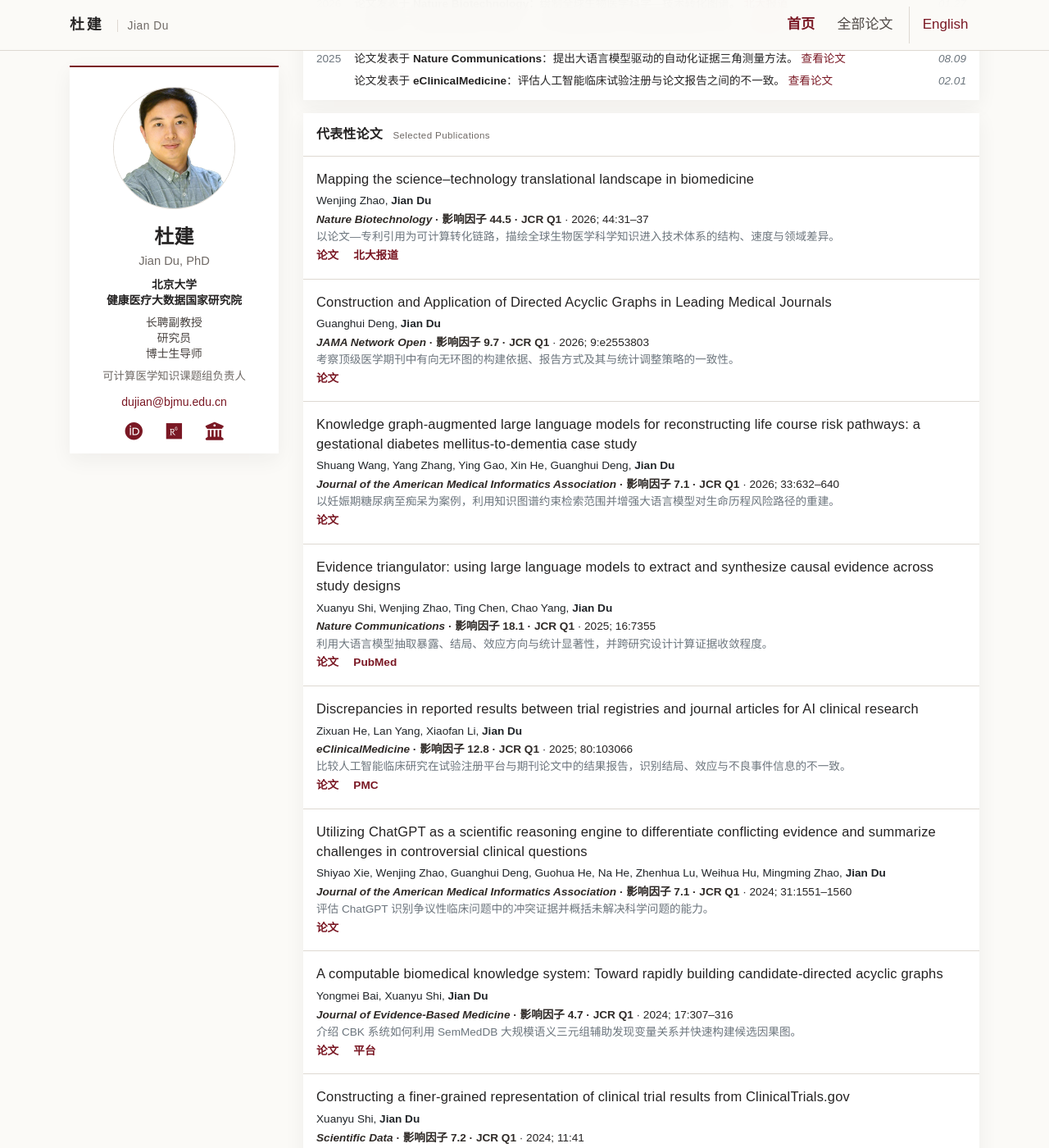
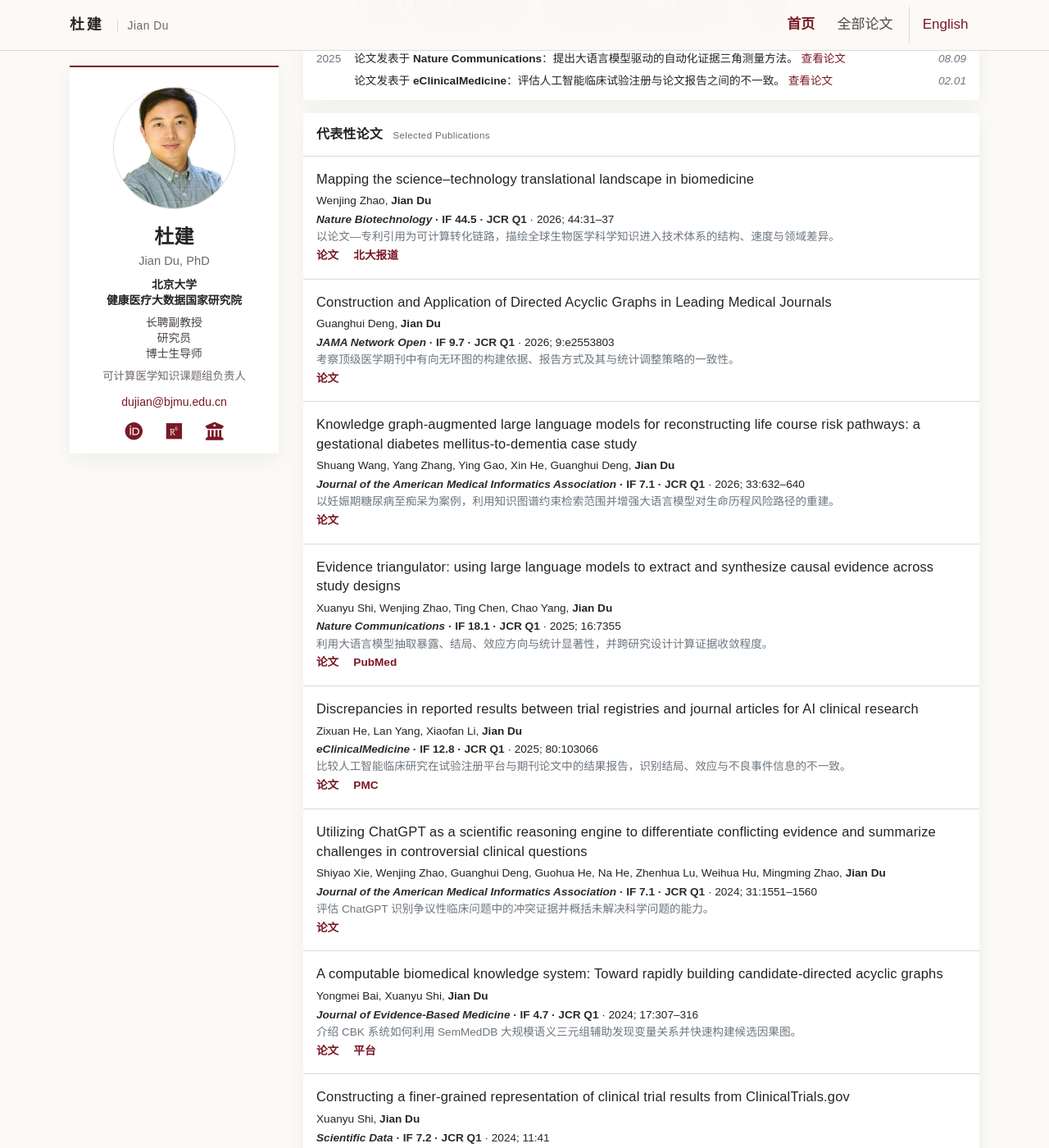
Before and after one commit to dujian-pku/dujian-pku.github.io, a Jekyll site: the page built from zh/index.html, in a window 1280 px wide and 1400 px high, scrolled down 2332 px. Shown: the whole window at 82% size. Built offline with Jekyll 4.4.1, drawn with Linux system fonts in a browser that asks for light colours; nearby versions of some CDN libraries; a style sheet for code colours, icons or effects is not loaded.

Commit message:
Standardize impact factor labels

```diff
--- a/_includes/widgets/publication_item.html
+++ b/_includes/widgets/publication_item.html
@@ -1,7 +1,7 @@
 {% assign item = include.item %}
 {% if page.locale == 'zh' and item.links_zh %}{% assign publication_links = item.links_zh %}{% else %}{% assign publication_links = item.links %}{% endif %}
 {% capture publication_venue %}
-<strong class="publication-venue-metrics"><i>{{ item.pub }}</i>{% if item.jif %} · {% if page.locale == 'zh' %}影响因子 {{ item.jif }}{% else %}JIF {{ item.jif }}{% endif %} · JCR {{ item.jcr_quartile }}{% endif %}</strong>
+<strong class="publication-venue-metrics"><i>{{ item.pub }}</i>{% if item.jif %} · IF {{ item.jif }} · JCR {{ item.jcr_quartile }}{% endif %}</strong>
 {% endcapture %}
 <div class="d-none d-md-block publication-entry">
     <div class="row no-gutters {% unless include.hide_bottom_border %}border-bottom{% endunless %} border-gray">
--- a/_includes/widgets/publication_list_section.html
+++ b/_includes/widgets/publication_list_section.html
@@ -10,7 +10,7 @@
                 <h4>{{ item.title }}</h4>
                 <p class="publication-compact-authors">{{ item.authors | replace: 'Jian Du', '<strong>Jian Du</strong>' }}</p>
                 <p class="publication-compact-venue">
-                    <strong><i>{{ item.journal }}</i>{% if include.show_metrics and item.jif %} · {% if page.locale == 'zh' %}影响因子 {{ item.jif }}{% else %}JIF {{ item.jif }}{% endif %} · JCR {{ item.jcr_quartile }}{% endif %}</strong>
+                    <strong><i>{{ item.journal }}</i>{% if include.show_metrics and item.jif %} · IF {{ item.jif }} · JCR {{ item.jcr_quartile }}{% endif %}</strong>
                     {% if item.doi %}<span aria-hidden="true"> · </span><a href="https://doi.org/{{ item.doi }}" target="_blank" rel="noopener noreferrer">DOI</a>{% elsif item.url %}<span aria-hidden="true"> · </span><a href="{{ item.url }}" target="_blank" rel="noopener noreferrer">{% if page.locale == 'zh' %}链接{% else %}Link{% endif %}</a>{% endif %}
                 </p>
             </article>
```
